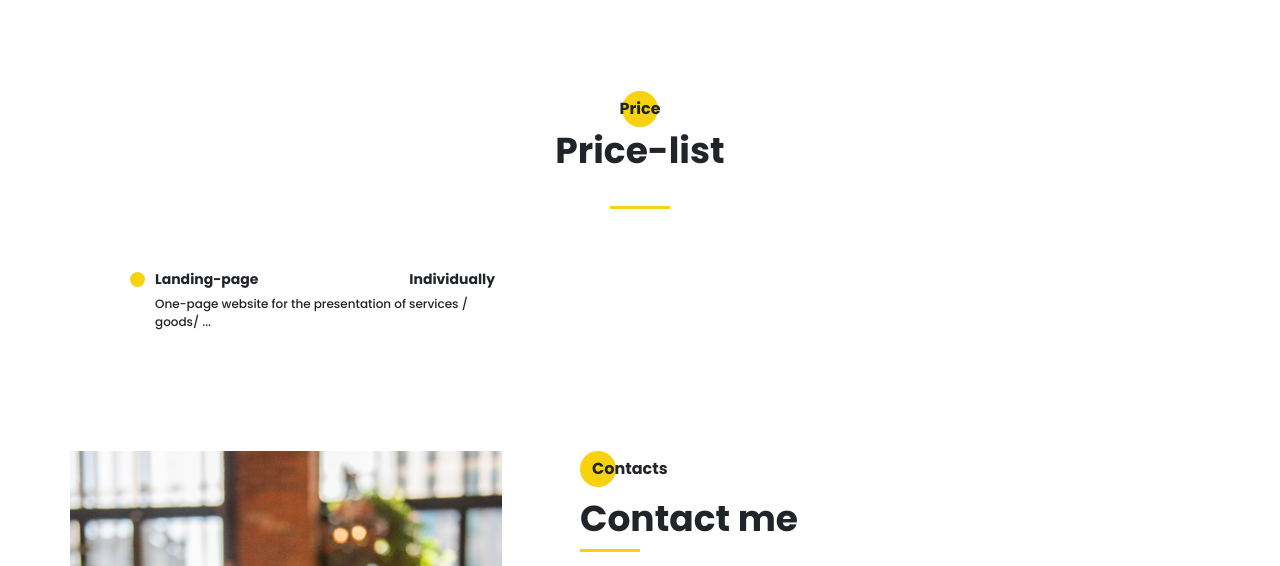
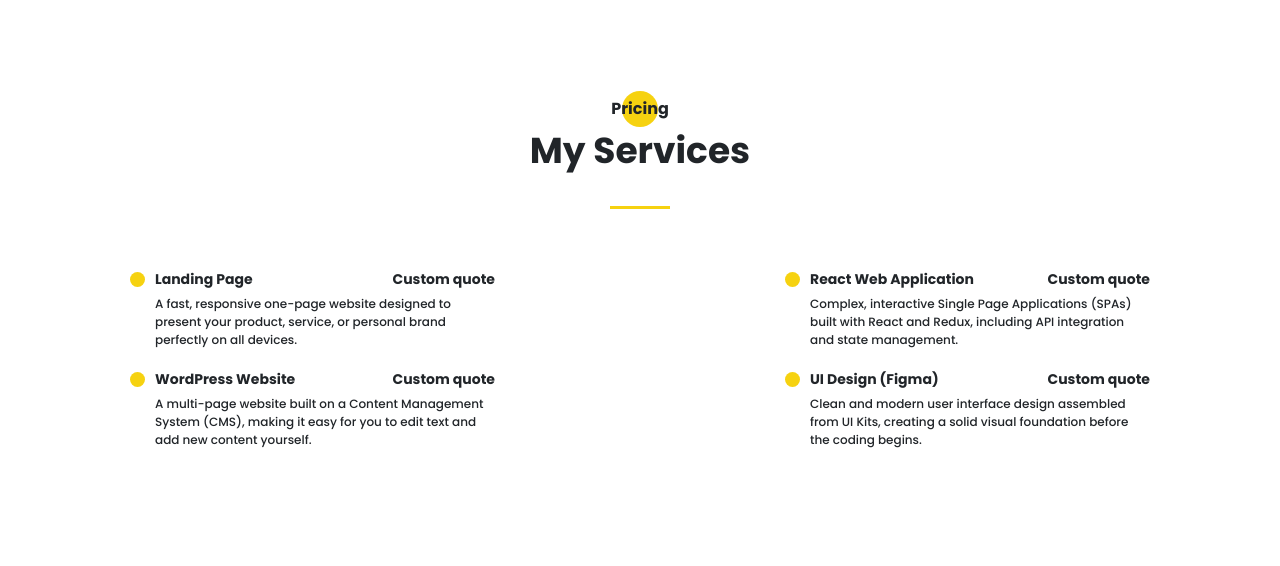
Before and after one commit to akio-q/portfolio, a website: page src/index.html in a window 1280 px wide. Shown: the part 4667-5233 px from the top of the page. Drawn offline with nearby package versions, Linux system fonts and the light colour scheme; files whose address does not match are found by name.

Commit message:
update Price section

```diff
--- a/src/index.html
+++ b/src/index.html
@@ -407,15 +407,33 @@
 
     <section id="price" class="price">
         <div class="container">
-            <div class="title title_fz16 title__section-title">Price</div>
-            <div class="title title_fz36 title__section-subtitle">Price-list</div>
+            <div class="title title_fz16 title__section-title">Pricing</div>
+            <div class="title title_fz36 title__section-subtitle">My Services</div>
             <div class="divider"></div>
 
             <div class="price__wrapper">
                 <div class="price__item">
-                    <div class="price__service">Landing-page</div>
-                    <div class="price__price">Individually</div>
-                    <div class="price__descr">One-page website for the presentation of services / goods/ ... </div>
+                    <div class="price__service">Landing Page</div>
+                    <div class="price__price">Custom quote</div>
+                    <div class="price__descr">A fast, responsive one-page website designed to present your product, service, or personal brand perfectly on all devices.</div>
+                </div>
+
+                <div class="price__item">
+                    <div class="price__service">React Web Application</div>
+                    <div class="price__price">Custom quote</div>
+                    <div class="price__descr">Complex, interactive Single Page Applications (SPAs) built with React and Redux, including API integration and state management.</div>
+                </div>
+
+                <div class="price__item">
+                    <div class="price__service">WordPress Website</div>
+                    <div class="price__price">Custom quote</div>
+                    <div class="price__descr">A multi-page website built on a Content Management System (CMS), making it easy for you to edit text and add new content yourself.</div>
+                </div>
+
+                <div class="price__item">
+                    <div class="price__service">UI Design (Figma)</div>
+                    <div class="price__price">Custom quote</div>
+                    <div class="price__descr">Clean and modern user interface design assembled from UI Kits, creating a solid visual foundation before the coding begins.</div>
                 </div>
             </div>
         </div>
```
